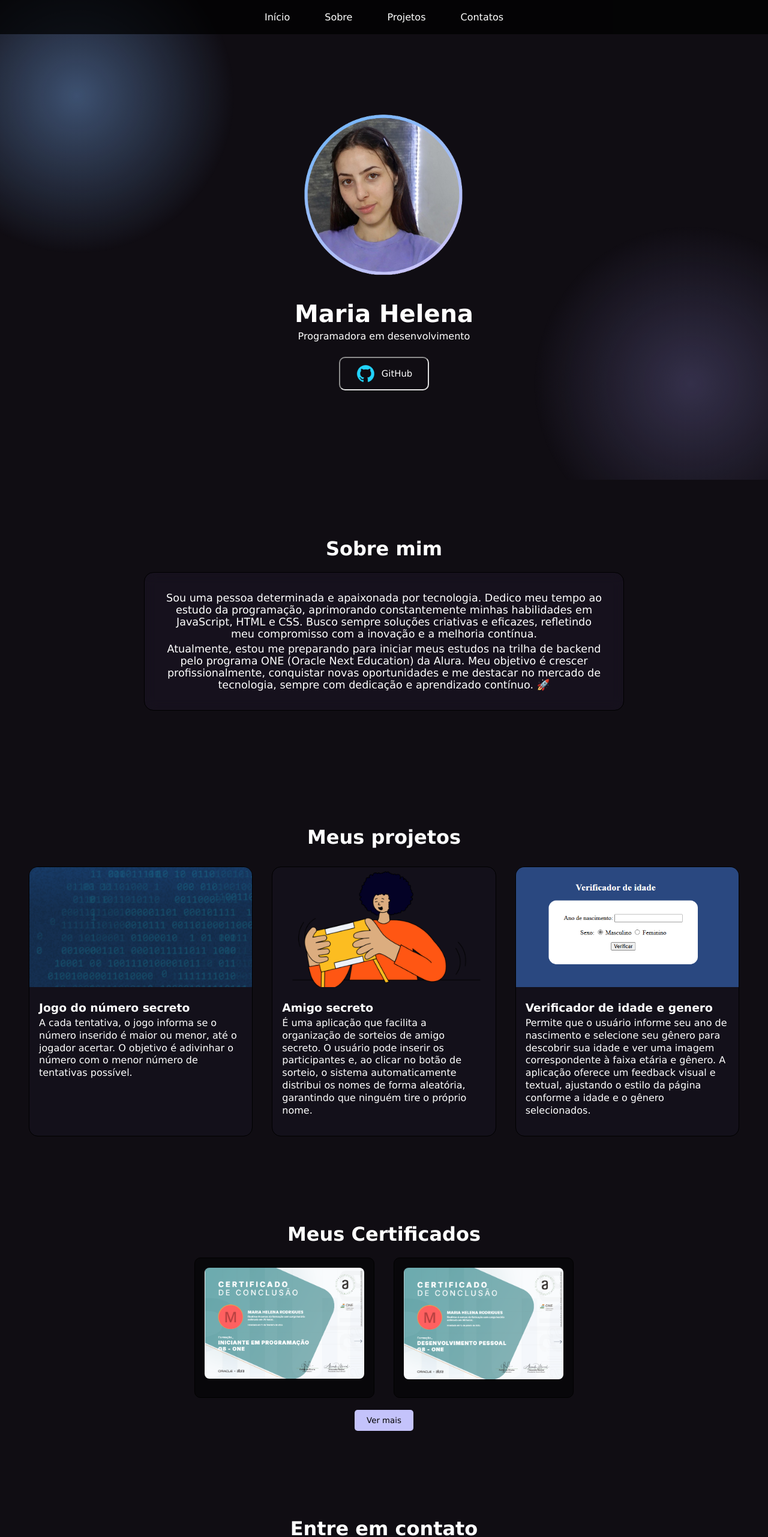
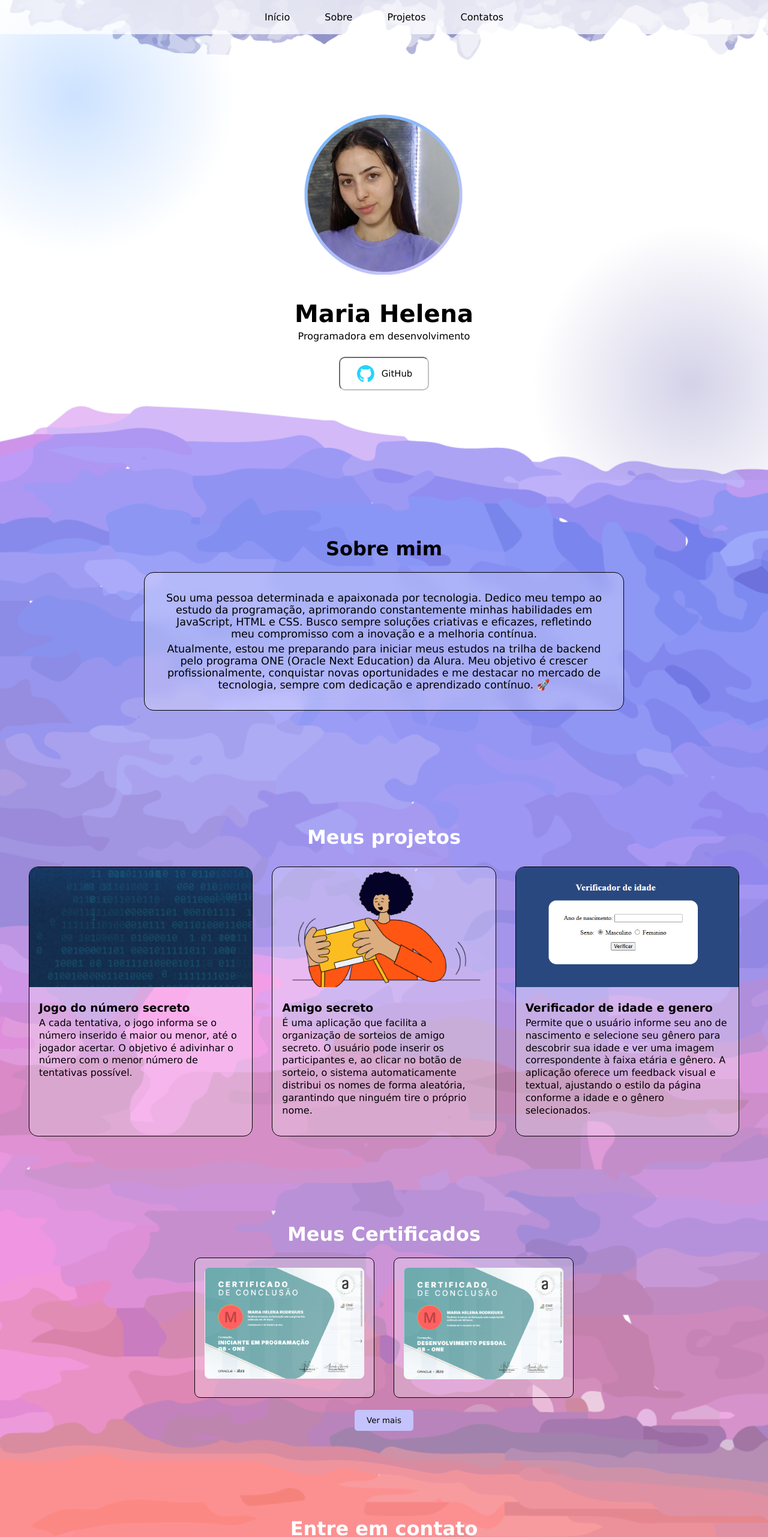
Before and after one commit to mariah-1/Portifolio, a plain HTML site: page Desktop/novoportifolio/index.html in a window 1280 px wide. Shown: the top 2563 px of the page at 60% size. Drawn offline with Linux system fonts and the light colour scheme.

Commit message:
aparencia modificada

```diff
--- a/Desktop/novoportifolio/index.html
+++ b/Desktop/novoportifolio/index.html
@@ -33,7 +33,7 @@
         <img src="img/foto perfil (1).png" alt="foto perfil" class="foto-perfil">
         <h1 class="cabecalho__titulo"> Maria Helena</h1>
         <p class="cabecalho__paragrafo">Programadora em desenvolvimento</p>
-        <a class="apresentacao__links__link" href="https://github.com/mariah-1?tab=repositories"> <img
+        <a class="botao-github" href="https://github.com/mariah-1?tab=repositories"> <img
                 src="img/github.png">GitHub</a>
 
     </main>
--- a/Desktop/novoportifolio/stilo.css
+++ b/Desktop/novoportifolio/stilo.css
@@ -7,14 +7,18 @@
 
 
 body {
-    background-color: rgb(16, 13, 19);
+
     color: white;
+    background-image: url('img/fundo.png');
+    background-color: #A68BC8;
+    background-repeat: no-repeat;
+    height: 100vh;
 }
 
 .navegacao {
     position: fixed;
     top: 0;
-    background: rgba(0, 0, 0, 0.726);
+    background: rgba(255, 255, 255, 0.753);
     width: 100%;
     z-index: 100;
     padding: 1.5%;
@@ -29,7 +33,7 @@ body {
 
 .menu__link {
     text-decoration: none;
-    color: white;
+    color: black;
     font-weight: 500;
     position: relative;
     padding: 5px;
@@ -63,12 +67,13 @@ body {
 .cabecalho__titulo {
     display: flex;
     margin-top: -50px;
+    color: black;
 }
 
 .cabecalho__paragrafo {
     font-size: 1rem;
     padding: 5px;
-    color: white;
+    color: black;
 }
 
 .cabecalho {
@@ -91,7 +96,7 @@ h1 {
 
 .sobre__titulo {
     font-size: 2rem;
-    color: white;
+    color: black;
     text-align: center;
     margin-bottom: 20px;
 }
@@ -103,7 +108,7 @@ h1 {
     border-radius: 16px;
     border: 1px solid black;
     backdrop-filter: blur(10px);
-    background: rgba(31, 26, 43, 0.418);
+    background: rgba(255, 255, 255, 0.253);
 
 }
 
@@ -111,11 +116,13 @@ h1 {
     text-align: center;
     font-size: 1.1rem;
     margin-bottom: 5px;
+    color: black;
 }
 
 .sobre__paragrafo1 {
     text-align: center;
     font-size: 1.1rem;
+    color: black;
 }
 
 .projetos {
@@ -141,7 +148,7 @@ h1 {
 }
 
 .projetos__card {
-    background: rgba(55, 62, 104, 0.089);
+    background: rgba(255, 255, 255, 0.253);
     overflow: hidden;
     border: 1px solid black;
     border-radius: 15px;
@@ -163,6 +170,7 @@ h1 {
 .certificados__titulo {
     font-size: 2rem;
     margin-bottom: 20px;
+    color: white;
 }
 
 .certificados__caixa {
@@ -174,11 +182,11 @@ h1 {
 
 .certificado:hover {
     cursor: pointer;
-    background: #83838321;
+    background: #5252527e;
 }
 
 .certificado {
-    background-color: rgba(0, 0, 0, 0.452);
+    background-color: rgba(255, 255, 255, 0.253);
     border: 1px solid black;
     border-radius: 10px;
     padding: 1rem;
@@ -226,7 +234,7 @@ h1 {
     padding: 0rem 1rem;
     padding-top: 20px;
     padding-bottom: 5px;
-
+    color: black;
 }
 
 .paragrafo-projetos {
@@ -234,6 +242,7 @@ h1 {
     line-height: 1.3rem;
     padding: 0 1rem;
     padding-bottom: 20px;
+    color: black;
 }
 
 .contatos {
@@ -248,7 +257,7 @@ h1 {
 
 
 .formulario-contato {
-    background: rgba(104, 104, 104, 0.24);
+    background: rgba(255, 255, 255, 0.253);
     padding: 2rem;
     max-width: 600px;
     margin: 0 auto;
@@ -306,12 +315,12 @@ h1 {
 }
 
 
-.apresentacao__links__link {
+.botao-github {
     display: flex;
     gap: 10px;
     border-style: inset;
     border-width: 2px;
-    border-color: #e0e0e0;
+    border-color: #c0c0c0;
     padding: 10px;
     width: 150px;
     text-align: center;
@@ -319,7 +328,7 @@ h1 {
     font-size: 0.93rem;
     padding: 10px 0;
     text-decoration: none;
-    color: white;
+    color: black;
     pointer-events: auto;
     z-index: 2;
     justify-content: center;
@@ -327,8 +336,8 @@ h1 {
     margin-top: 20px;
 }
 
-.apresentacao__links__link:hover {
-    background-color: #232031;
+.botao-github:hover {
+    background-color: #919191;
     color: var white;
 }
 
@@ -346,12 +355,6 @@ h1 {
 
 @media (max-width: 768px) {
 
-    html,
-    body {
-        background-color: rgb(16, 13, 19);
-        color: white;
-        overflow-x: hidden;
-    }
 
     .projetos__caixa {
         flex-direction: column;
@@ -370,9 +373,21 @@ h1 {
         height: 100%;
     }
 
+    .titulo-projetos {
+       text-align: center;
+    }
+
+    .paragrafo-projetos {
+       text-align: center;
+    }
+
     .sobre {
-        padding: 0rem 1rem;
-        margin-bottom: 50px;
+        padding: 6rem 1rem;
+
+    }
+
+    .sobre__caixa {
+        padding: 1.5rem;
     }
 
     .contatos {
```
Also changed, not shown: Desktop/novoportifolio/img/celular.png (added), Desktop/novoportifolio/img/fundo do portifolio.png (added), Desktop/novoportifolio/img/fundo.png (added).
